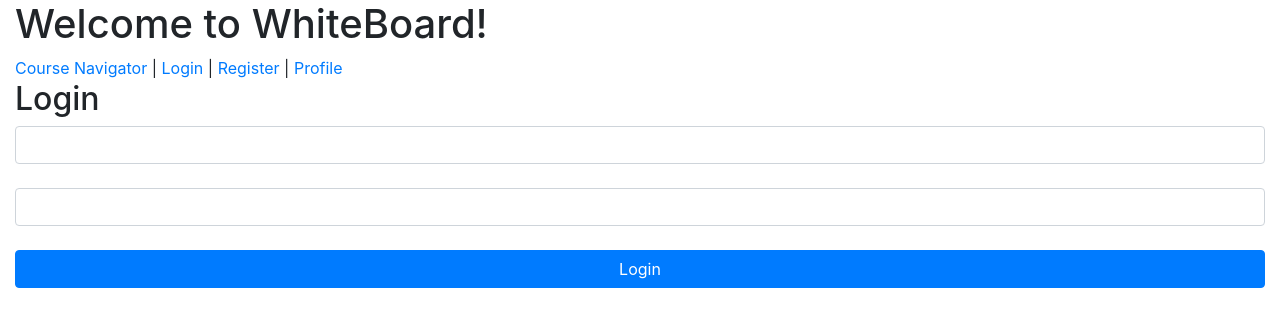
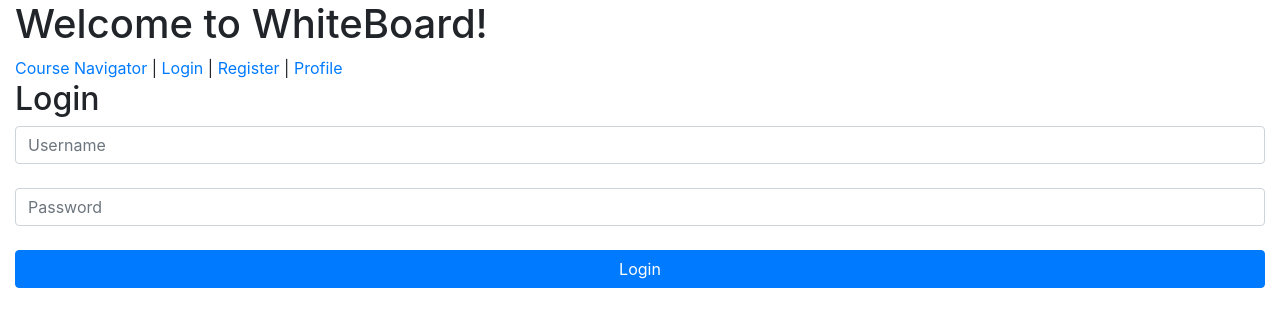
Before and after one commit to ysmolyar/webdev-2018-angular-ysmolyar, an Angular app: page /login in a window 1280 px wide. Shown: the top 326 px of the page. Built offline with nearby package versions, Linux system fonts and the light colour scheme.

Commit message:
made login placeholder for forms and password type for password

```diff
--- a/src/app/login/login.component.html
+++ b/src/app/login/login.component.html
@@ -1,6 +1,11 @@
 <h2>Login</h2>
-  <input [(ngModel)]="username" class="form-control"><br/>
-  <input [(ngModel)]="password" class="form-control"><br/>
+  <input [(ngModel)]="username"
+         placeholder="Username"
+         class="form-control"><br/>
+  <input [(ngModel)]="password"
+         placeholder="Password"
+         class="form-control"
+         type="password"><br/>
 
   <button (click)="login(username, password)"
           class="btn btn-primary btn-block">
```
